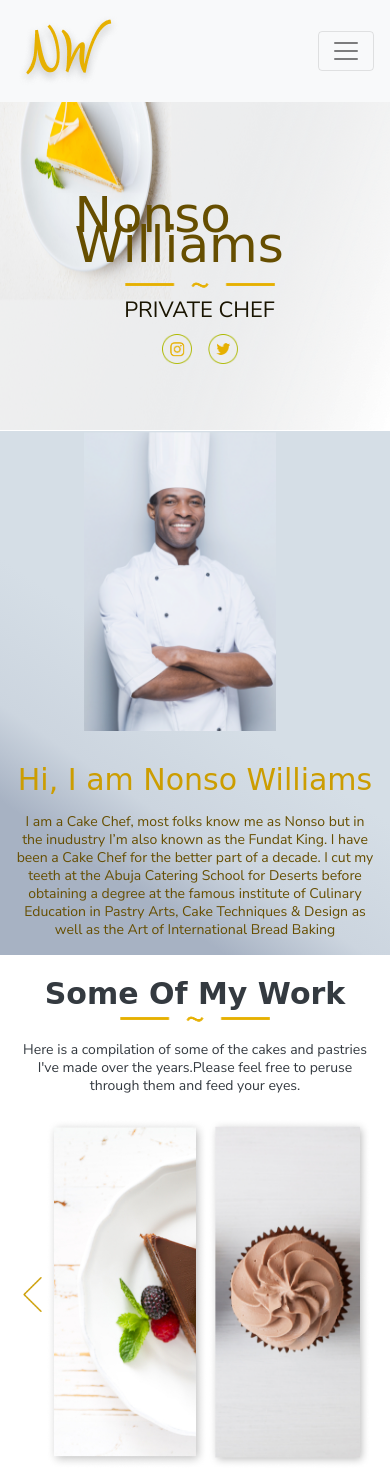
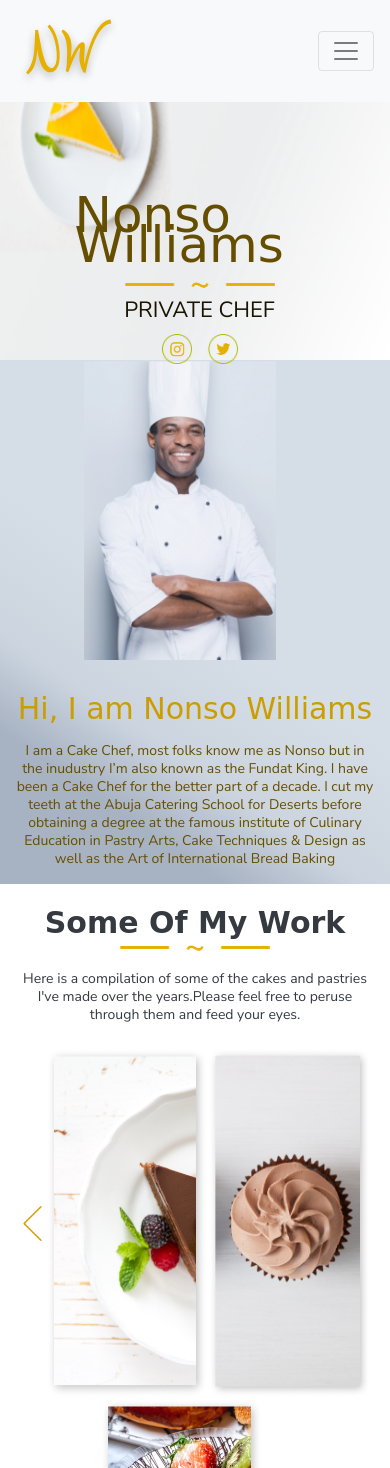
Before and after one commit to ryann254/Bakery, a PHP site: page / in a window 390 px wide. Shown: the top 1468 px of the page. Run offline with PHP 8.4, Linux system fonts and the light colour scheme; some web fonts are replaced.

```diff
--- a/blog.html
+++ b/blog.html
@@ -72,7 +72,7 @@
     <!-- Recipes -->
     <section>
         <div class="larger-screens">
-        <div class="recipes container">
+        <div class="recipes mt-4 container">
             <div class="row">
             <div class="recipe-1 col-md-8 mb-5" id="pecan-container">
                 <img src="./images/cake.png" alt="cake" class="img-fluid bg-image">
@@ -223,7 +223,7 @@
             </div>
             <div class="underline row d-flex justify-content-center pb-4 pl-md-4">
                 <div class="boxes p-1 mb-2 mr-2 mr-md-3">Recipe</div>
-                <div class="boxes p-1 mb-2 mr-2 mr-md-3">Lifestyle</div>
+                <div class="boxes p-1 mb-2 mr-2 mr-md-3 lifestyle">Lifestyle</div>
                 <div class="boxes p-1 mb-2 mr-2 mr-md-3">Travels</div>
                 <div class="boxes p-1 mb-2">Gigs</div>
             </div>
--- a/css/blog.css
+++ b/css/blog.css
@@ -31,6 +31,13 @@ ul {
 }
 
 /* Header */
+.nav-bg {
+    position: fixed;
+    top: 0;
+    left: 0;
+    right: 0;
+    z-index: 10;
+}
 .nav-link {
     text-transform: uppercase;
 }
@@ -41,11 +48,7 @@ ul {
 
 /* Landing Image */
 .landing-image {
-    position: absolute;
-    top: 0;
-    left: 0;
     width: 100%;
-    z-index: -1;
     height: 400px;
 }
 
@@ -54,7 +57,7 @@ ul {
     left: 55%;
     transform: translateX(-45%);
     position: absolute;
-    z-index: -1;
+    z-index: 1;
 }
 
 .landing-logo {
@@ -77,10 +80,6 @@ ul {
 }
 
 /* Recipes */
-.recipes {
-    margin-top: 325px;
-}
-
 .recipe-1 {
     position: relative;
 }
@@ -224,6 +223,14 @@ footer {
         font-size: 18px;
         line-height: 32px;
     }
+
+    .boxes {
+        width: 65px;
+    }
+
+    .lifestyle {
+        padding-left: 1px !important;
+    }
 }
 
 @media all and (min-width: 576px) {
@@ -281,7 +288,7 @@ footer {
         left: 45%;
         transform: translateX(-55%);
         position: absolute;
-        z-index: -1;
+        z-index: 1;
     }
     .landing-image {
         height: 703px;
@@ -307,7 +314,7 @@ footer {
 
     /* Recipes */
     .recipes {
-        margin-top: 625px;
+        margin-top: 69px !important;
     }
 
     .move-recipes {
--- a/css/home.css
+++ b/css/home.css
@@ -38,7 +38,6 @@ a {
 
 /* Introduction */
 .intro {
-    margin-top: 299px;
     background: linear-gradient(34.34deg, #A7B2C3 19.51%,
      #CCD5DF 31.73%, #D5DEE6 50.37%, #D5DEE6 64.83%);
 }
@@ -132,15 +131,16 @@ form .btn {
 
 @media all and (max-width: 414px) {
     .landing-image {
-        height: 430px;
-    }
-    .intro {
-        margin-top: 329px;
+        height: 360px;
     }
 }
 
 @media all and (max-width: 767px){
     .eclipse {
+        display: none;
+    }
+
+    .larger {
         display: none;
     }
 
@@ -195,7 +195,6 @@ form .btn {
 
     /* Introduction */
     .intro {
-        margin-top: 387px;
         max-width: 100%;
     }
 
@@ -283,10 +282,6 @@ form .btn {
     }
 
     /* Introduction */
-    .intro {
-        margin-top: 517px;
-    }
-
     .cake {
         top: 39%;
     }
@@ -320,10 +315,6 @@ form .btn {
     }
 
     /* Introduction */
-    .intro {
-        margin-top: 665px;
-    }
-
     .chef-heading {
         font-size: 38px;
     }
@@ -374,11 +365,6 @@ form .btn {
         top: 310px;
         left: 72%;
     }
-
-    /* Introduction */
-    .intro {
-        margin-top: 750px;
-    }
 }
 
 @media all and (min-width: 1440px) {
@@ -391,11 +377,6 @@ form .btn {
     .landing-inner {
         top: 330px;
         left: 74%;
-    }
-
-    /* Introduction */
-    .intro {
-        margin-top: 797px;
     }
 
     /* Blog */
@@ -434,10 +415,6 @@ form .btn {
     }
 
     /* Introduction */
-    .intro {
-        margin-top: 950px;
-    }
-
     .chef-heading,
     .work-header {
         font-size: 50px;
@@ -462,11 +439,6 @@ form .btn {
         left: 77%;
     }
 
-    /* Introduction */
-    .intro {
-        margin-top: 1099px;
-    }
-
     /* Blog */
     .recipe-1 {
         height: 450px;
```
Also changed, not shown: images/home-background-mobile-2.png (added), images/home-background-mobile.png.
